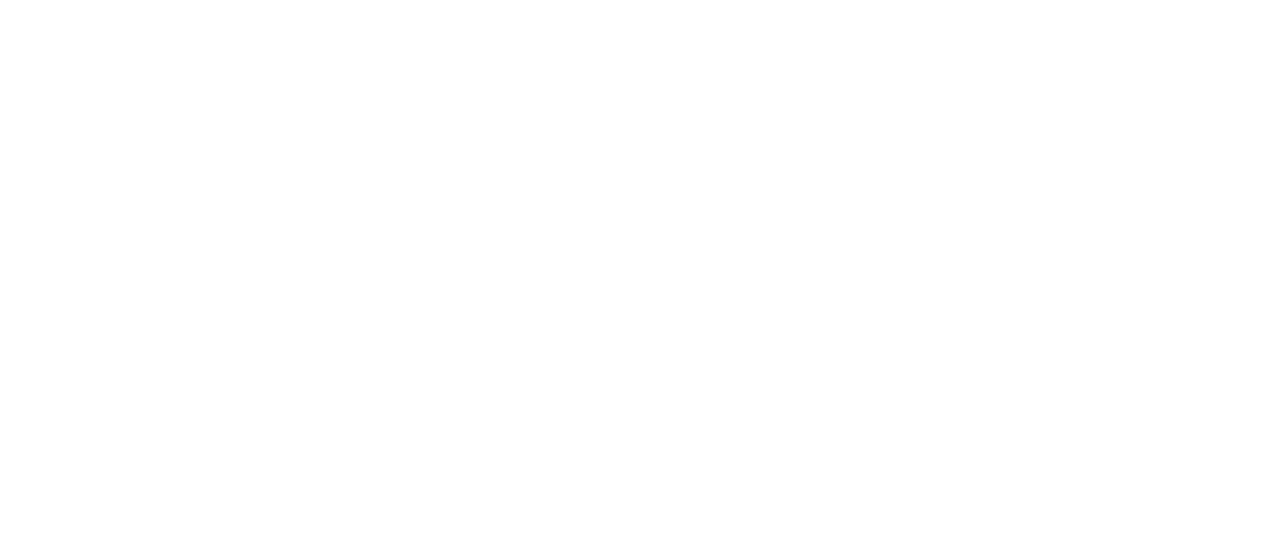
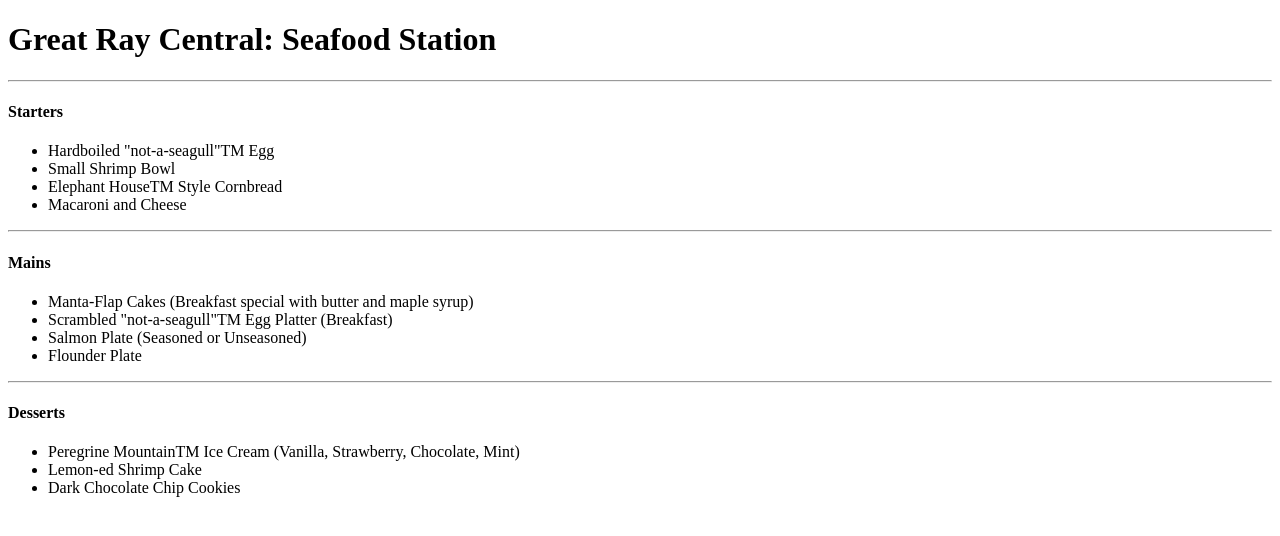
Before and after one commit to Spongehubman/sa13-act1, a plain HTML site: page html_files/act1_task2.html in a window 1280 px wide. Drawn offline with Linux system fonts and the light colour scheme.

```diff
--- a/html_files/act1_task2.html
+++ b/html_files/act1_task2.html
@@ -0,0 +1,33 @@
+<!DOCTYPE html>
+
+
+<h1>Great Ray Central: Seafood Station</h1>
+
+<hr>
+
+<h4>Starters</h4>
+<ul>
+    <li>Hardboiled "not-a-seagull"TM Egg</li>
+    <li>Small Shrimp Bowl</li>
+    <li>Elephant HouseTM Style Cornbread</li>
+    <li>Macaroni and Cheese</li>
+</ul>
+
+<hr>
+
+<h4>Mains</h4>
+<ul>
+    <li>Manta-Flap Cakes (Breakfast special with butter and maple syrup)</li>
+    <li>Scrambled "not-a-seagull"TM Egg Platter (Breakfast)</li>
+    <li>Salmon Plate (Seasoned or Unseasoned)</li>
+    <li>Flounder Plate</li>
+</ul>
+
+<hr>
+
+<h4>Desserts</h4>
+<ul>
+    <li>Peregrine MountainTM Ice Cream (Vanilla, Strawberry, Chocolate, Mint)</li>
+    <li>Lemon-ed Shrimp Cake</li>
+    <li>Dark Chocolate Chip Cookies</li>
+</ul>
```
Also changed, not shown: html_files/act1_task1.html (+3 -2 lines).
